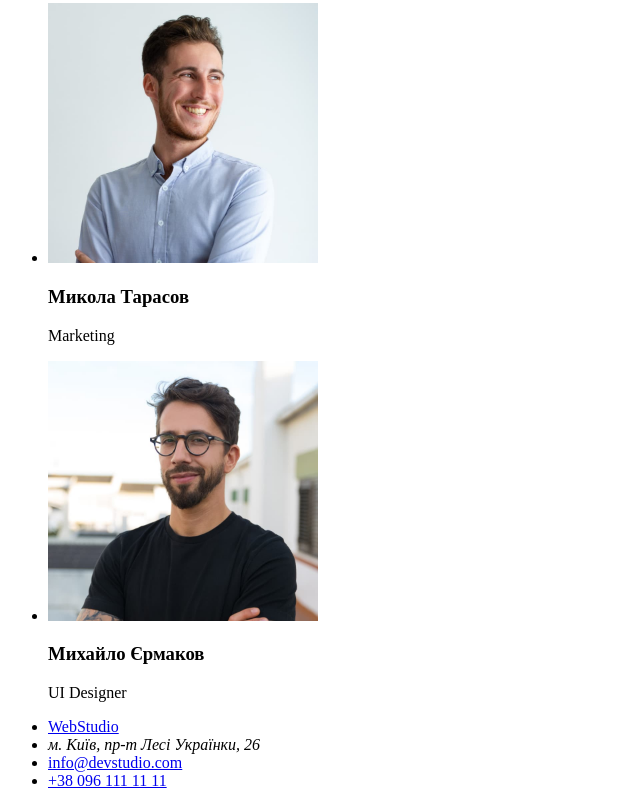
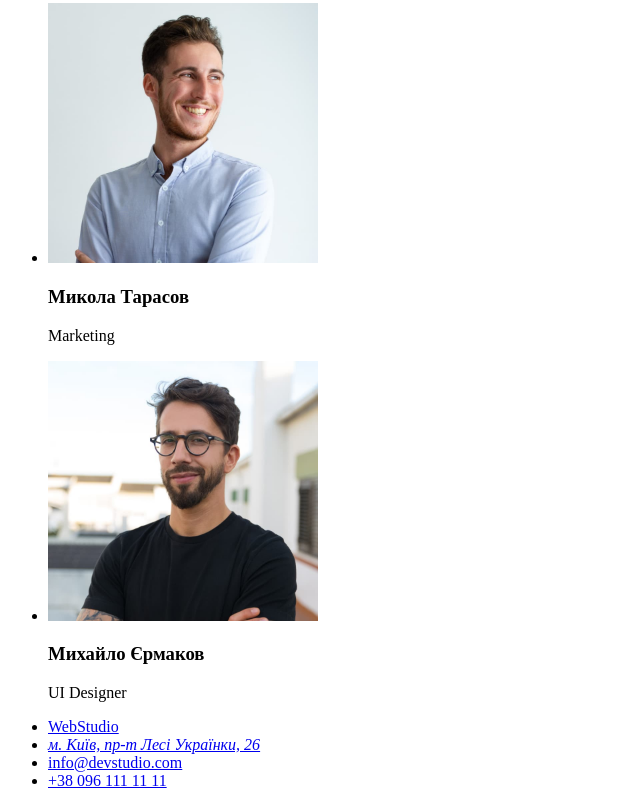
Before and after one commit to IvanRudka/goit-markup-hw-01, a plain HTML site: page index.html in a window 1280 px wide. Shown: the part 2325-3131 px from the top of the page, without its empty margins (0-640 px from the left). Drawn offline with Linux system fonts and the light colour scheme.

Commit message:
add google maps adress

```diff
--- a/index.html
+++ b/index.html
@@ -103,7 +103,7 @@
             </li>
             <li>
                 <address>
-                    м. Київ, пр-т Лесі Українки, 26
+                    <a href="https://goo.gl/maps/RNsR4imkHqx8z6h36" target="_blank" rel="noreferrer noopener nofollow">м. Київ, пр-т Лесі Українки, 26</a>
                 </address>
             </li>
             <li>
```
